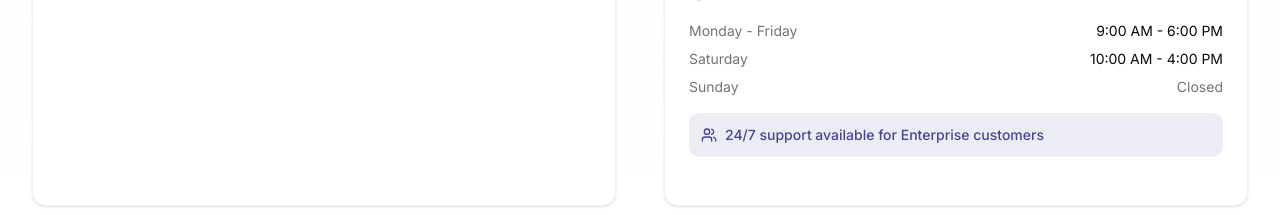
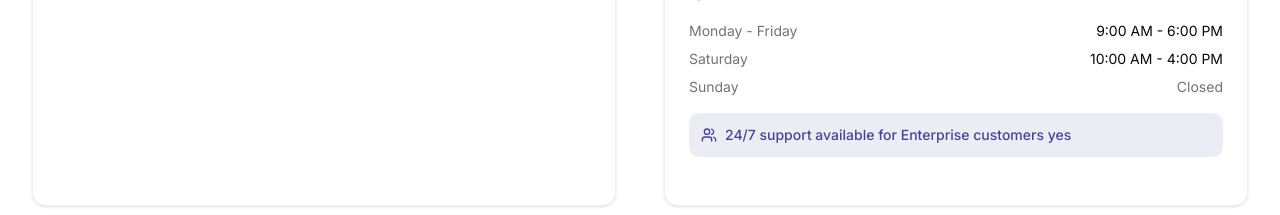
Before and after one commit to app-drongo/ai-website-create-a-website-627-162178-ujl, a Next.js app: page /contact in a window 1280 px wide. Shown: the part 1820-2035 px from the top of the page. Built offline with nearby package versions, Linux system fonts and the light colour scheme.

Commit message:
Update Contact.tsx

```diff
--- a/src/components/sections/contact/Contact.tsx
+++ b/src/components/sections/contact/Contact.tsx
@@ -262,7 +262,7 @@ export default function Contact() {
                 <div className="mt-4 p-3 bg-primary/10 rounded-lg">
                   <p className="text-sm text-primary font-medium flex items-center gap-2">
                     <Users className="size-4" />
-                    24/7 support available for Enterprise customers
+                    24/7 support available for Enterprise customers yes
                   </p>
                 </div>
               </CardContent>
```
